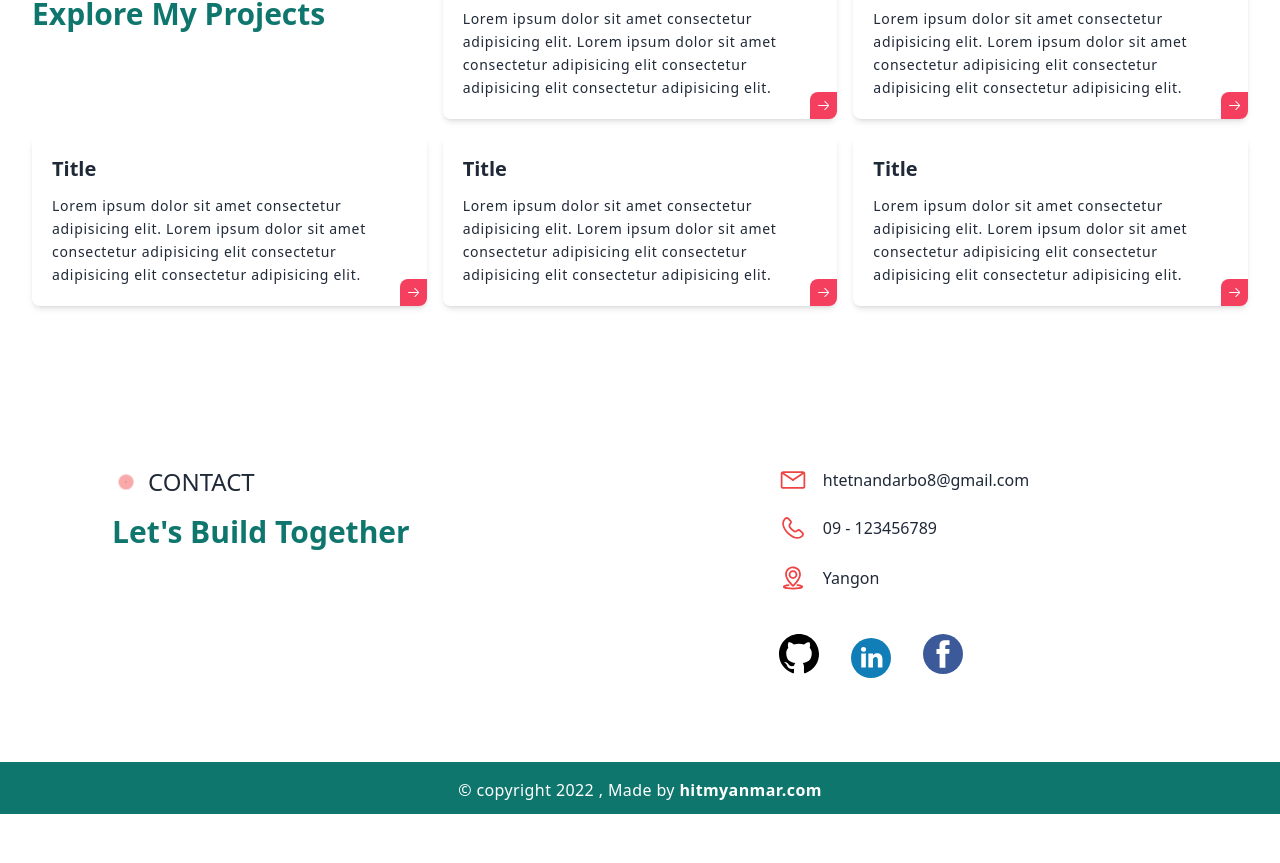
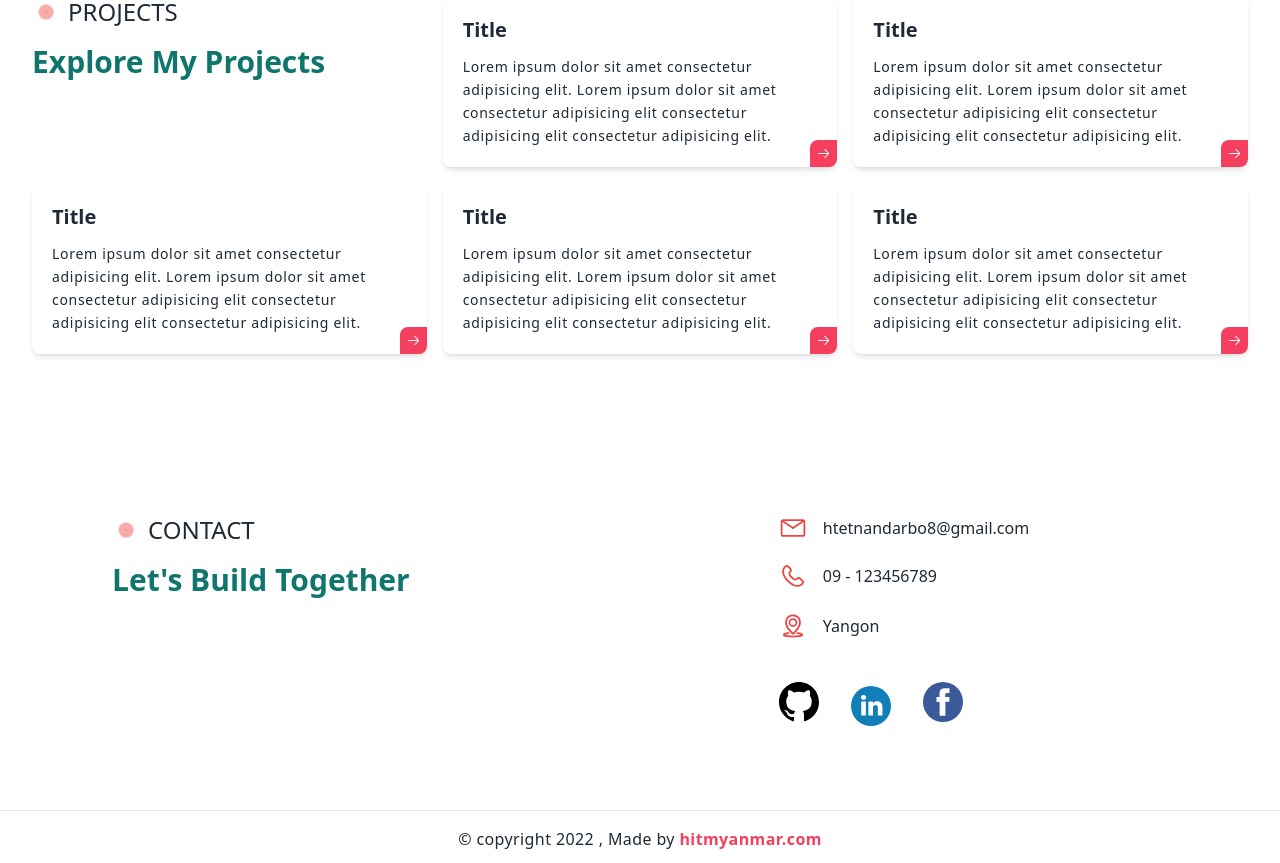
Before and after one commit to YeMyintSoeKMD/hit-myanmar, a Vue app: page /studentportfolio in a window 1280 px wide. Shown: the part 2219-3082 px from the top of the page. Before the commit the page ends 3033 px from the top, so only its background shows below. Built offline with nearby package versions, Linux system fonts and the light colour scheme.

Commit message:
student portfolio

```diff
--- a/src/views/StudentPortfolio.vue
+++ b/src/views/StudentPortfolio.vue
@@ -3,7 +3,7 @@
     <!-- Hero -->
     <div class="flex flex-col items-center py-20">
       <div class="avatar mb-4">
-        <div class="w-28 rounded-full">
+        <div class="w-40 rounded-full">
           <img
             src="https://img.daisyui.com/images/stock/photo-1534528741775-53994a69daeb.jpg"
           />
@@ -509,9 +509,9 @@
   </div>
 
   <!-- Footer -->
-  <div class="text-center px-0 mx-0 pt-4 pb-3 bg-teal-700 text-white tracking-wide">
+  <div class="text-center px-0 mx-0 pt-4 pb-3 border-t tracking-wide">
     &copy; copyright 2022 , Made by
-    <a href="hitmyanmar.com" class="font-bold">hitmyanmar.com</a>
+    <a href="hitmyanmar.com" class="font-bold text-rose-500">hitmyanmar.com</a>
   </div>
 </template>
 
```
